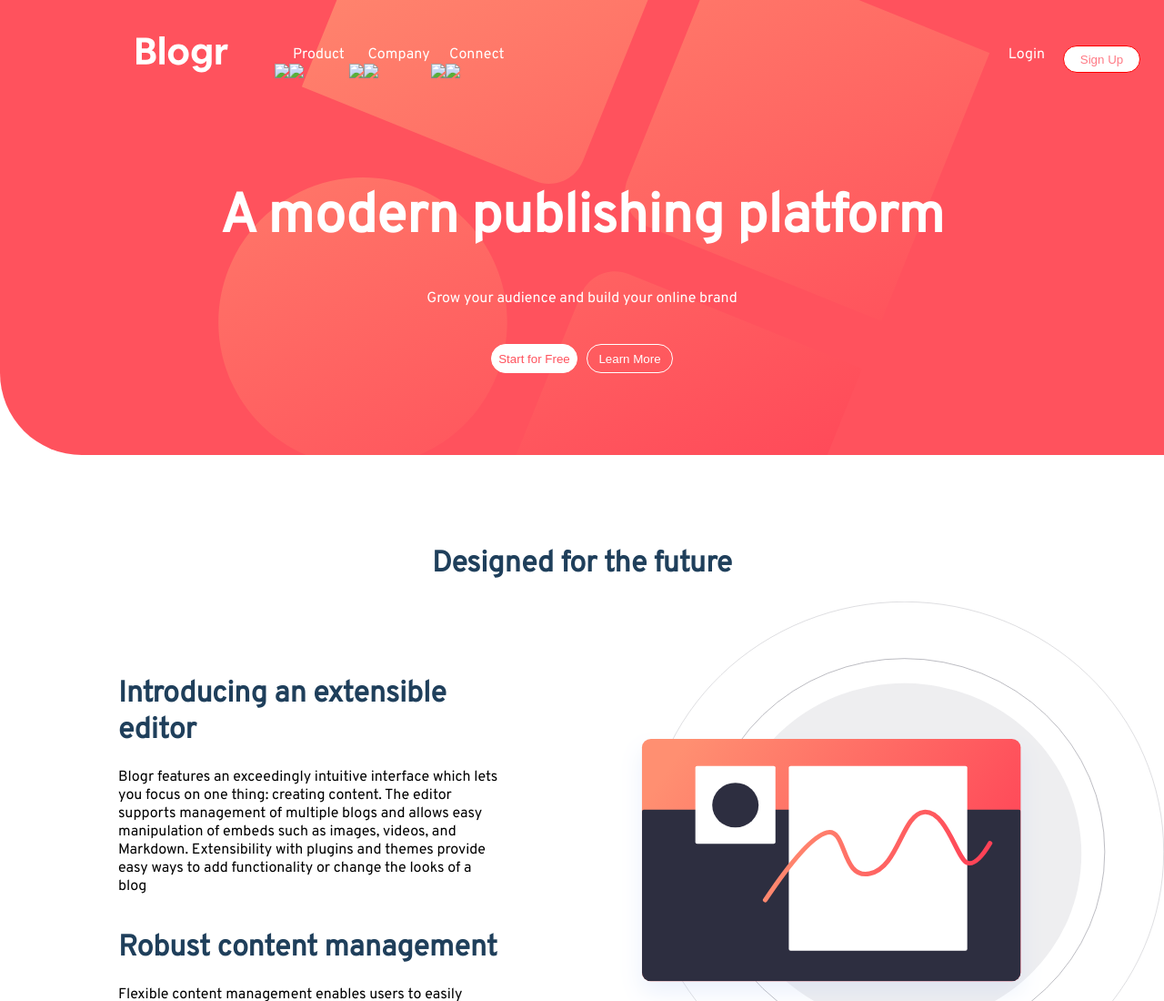
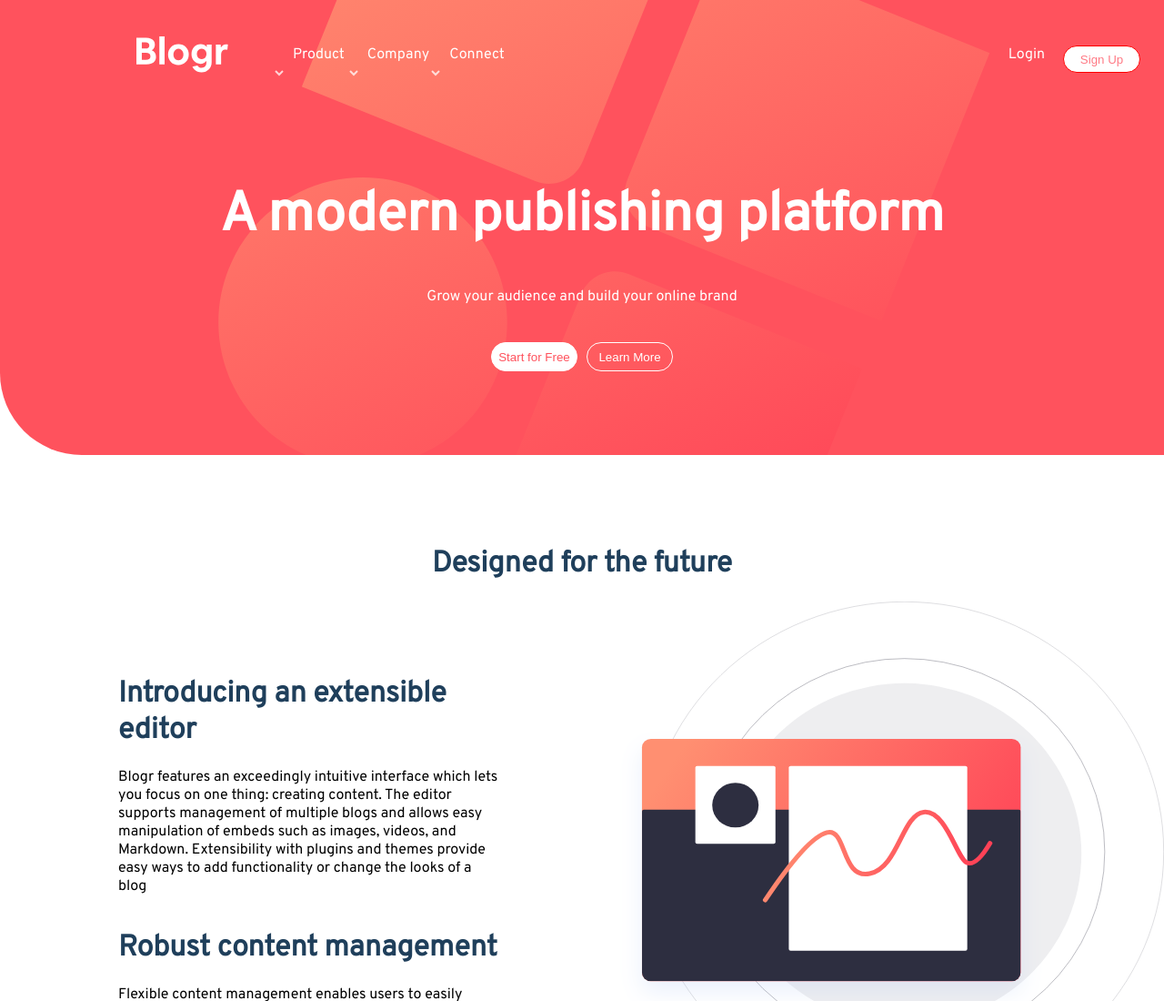
Before and after one commit to Loveleenkaur-99/challenge2.github.io, a plain HTML site: page index.html in a window 1280 px wide. Shown: the top 1100 px of the page at 91% size. Drawn offline with Linux system fonts and the light colour scheme.

Commit message:
Update index.html

```diff
--- a/index.html
+++ b/index.html
@@ -1286,7 +1286,7 @@ width:250px;
 	<li class="close"><span onclick="Hide()">×</span></li>
 			 <li>
     <li>
-			<a href="#">Product<img src="icon-arrow-light.svg class="hidden-mobile"><img src="icon-arrow-dark.svg class="display-mobile"></a>
+			<a href="#">Product<img src="icon-arrow-light.svg" class="hidden-mobile"><img src="icon-arrow-dark.svg" class="display-mobile"></a>
 			<div class = " dropdown dropdown1">
 				<div class = "bio">
 				<ul><li><a href="#"> Overview </a></li>
@@ -1294,14 +1294,14 @@ width:250px;
 			</div>
 		</li>
 		<li>
-			<a href="#">Company<img src="icon-arrow-light.svg class="hidden-mobile"><img src="icon-arrow-dark.svg class="display-mobile"></a>
+			<a href="#">Company<img src="icon-arrow-light.svg" class="hidden-mobile"><img src="icon-arrow-dark.svg" class="display-mobile"></a>
 			<ul class = " dropdown courses">
 				<li><a href="#">  About</a> </li>
 		<li><a href="#">Team</a></li> <li><a href="#">Blog</a></li> <li> <a href="#">Careers</a> </li> </ul>
 
 			</li>
 				<li>
-					<a href ="#">Connect<img src="icon-arrow-light.svg class="hidden-mobile"><img src="icon-arrow-dark.svg class="display-mobile"></a>
+					<a href ="#">Connect<img src="icon-arrow-light.svg" class="hidden-mobile"><img src="icon-arrow-dark.svg" class="display-mobile"></a>
 					<ul class = "dropdown dropdown3">
 						<li><a href="#">  Contact</a> </li>
 		<li><a href="#">Newsletter</a></li>
```
